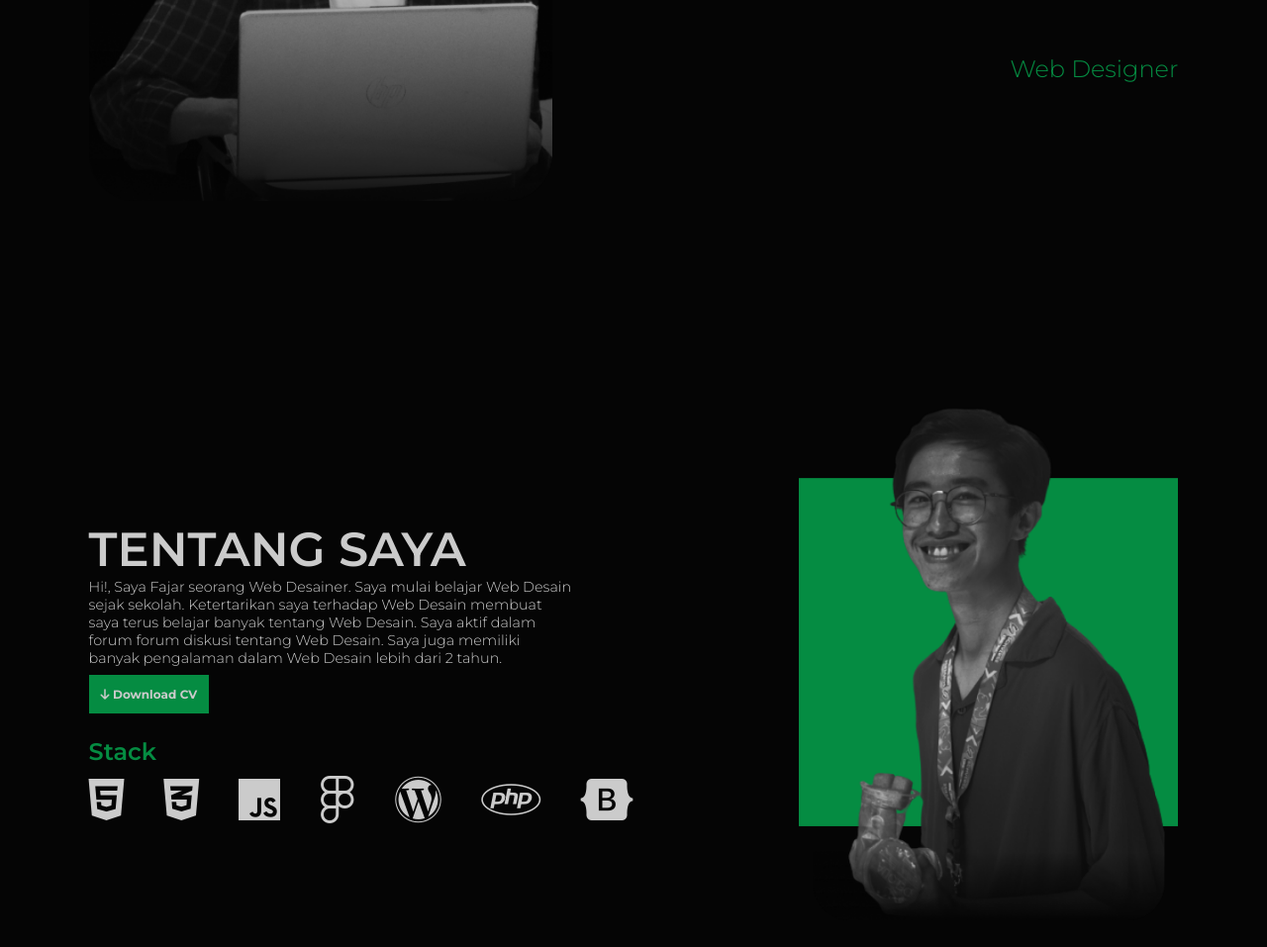
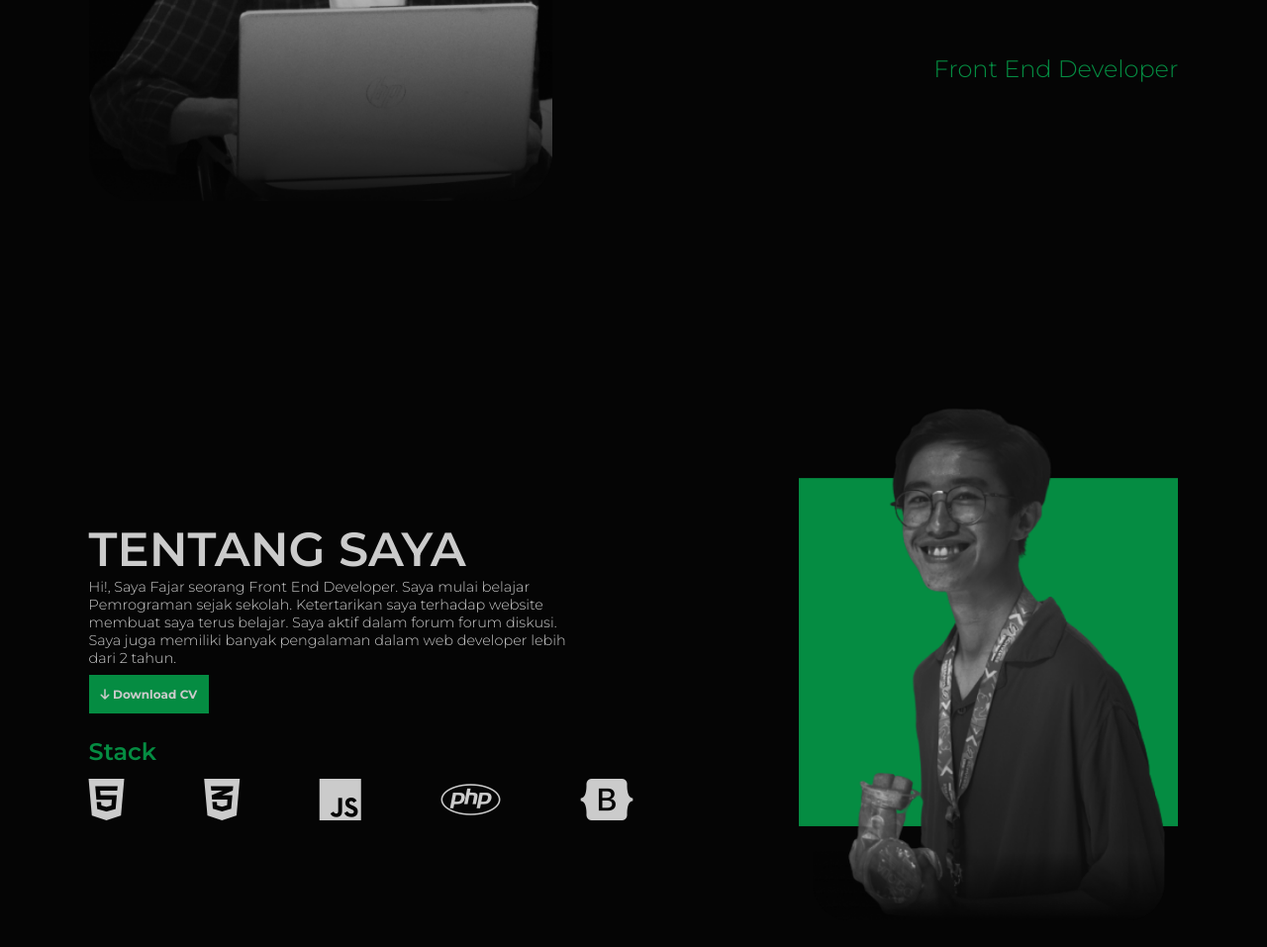
Before and after one commit to MlkyWayy/porto, a plain HTML site: page index.html in a window 1280 px wide. Shown: the part 465-1422 px from the top of the page at 99% size. Drawn offline with Linux system fonts and the light colour scheme.

Commit message:
update lagi

```diff
--- a/index.html
+++ b/index.html
@@ -44,7 +44,7 @@
       <div class="hero-text">
         <h1>Fajar</h1>
         <h3>Moch. Habibi</h3>
-        <p>Web Designer</p>
+        <p>Front End Developer</p>
       </div>
     </section>
 
@@ -54,8 +54,8 @@
         <div class="txt-desc">
           <h1>TENTANG SAYA</h1>
           <p>
-            Hi!, Saya Fajar seorang Web Desainer. Saya mulai belajar Web Desain sejak sekolah. Ketertarikan saya terhadap Web Desain membuat saya terus belajar banyak tentang Web Desain. Saya aktif dalam forum forum diskusi tentang Web
-            Desain. Saya juga memiliki banyak pengalaman dalam Web Desain lebih dari 2 tahun.
+            Hi!, Saya Fajar seorang Front End Developer. Saya mulai belajar Pemrograman sejak sekolah. Ketertarikan saya terhadap website membuat saya terus belajar. Saya aktif dalam forum forum diskusi. Saya juga memiliki banyak pengalaman
+            dalam web developer lebih dari 2 tahun.
           </p>
         </div>
         <div class="resume">
@@ -67,8 +67,6 @@
             <li><i class="fa-brands fa-html5 fa-2xl"></i></li>
             <li><i class="fa-brands fa-css3-alt fa-2xl"></i></li>
             <li><i class="fa-brands fa-js fa-2xl"></i></li>
-            <li><i class="fa-brands fa-figma fa-2xl"></i></li>
-            <li><i class="fa-brands fa-wordpress fa-2xl"></i></li>
             <li><i class="fa-brands fa-php fa-2xl"></i></li>
             <li><i class="fa-brands fa-bootstrap fa-2xl"></i></li>
           </ul>
```
Also changed, not shown: 1 other file.
